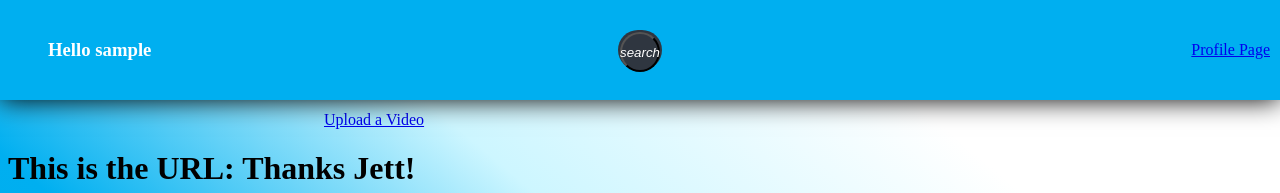
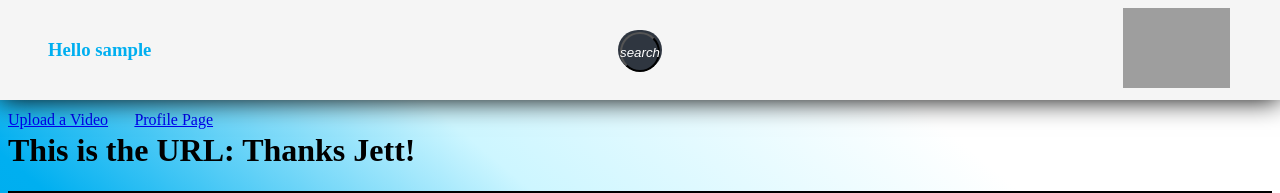
Before and after one commit to CSE106-FinalProject/GamerHub, a Flask app: page /dashboard in a window 1280 px wide. Shown: the top 193 px of the page. Run offline with Flask 2, Linux system fonts and the light colour scheme; the visitor is signed in with stand-in values (Sample User, id 1); data comes from the database, SQL or seed files in the repository; grey boxes are pictures that could not be loaded.

Commit message:
header color change and icon added

```diff
--- a/static/dashboard.css
+++ b/static/dashboard.css
@@ -2,9 +2,10 @@ header img {
   height: 80px;
   margin-left: 40px;
 }
+
 body {
   height: 3000px;
-    background: linear-gradient(400deg, #007BB8 0%, #00AFF0 70%, #CDF6FF 80%,white 90%);
+  background: linear-gradient(400deg, #007BB8 0%, #00AFF0 70%, #CDF6FF 80%, white 90%);
 }
 
 
@@ -13,7 +14,7 @@ main {
 }
 
 header {
-    background-color: #00AFF0;
+  background-color: whitesmoke;
   position: fixed;
   top: 0;
   left: 0;
@@ -23,8 +24,12 @@ header {
   align-items: center;
   justify-content: space-between;
   flex: 1;
-    color: white;
+  color: #00AFF0;
   box-shadow: 0 0 25px 0 black;
+}
+
+.icon{
+  padding-right: 50px;
 }
 
 header h3 {
@@ -43,7 +48,7 @@ header h3 {
   position: absolute;
   top: 10%;
   left: 50%;
-    transform:  translate(-50%,50%);
+  transform: translate(-50%, 50%);
   background: #2f3640;
   height: 40px;
   border-radius: 40px;
@@ -51,14 +56,14 @@ header h3 {
 
 }
 
-.searchBox:hover > .searchInput {
+.searchBox:hover>.searchInput {
   width: 240px;
   padding: 0 6px;
 }
 
-.searchBox:hover > .searchButton {
+.searchBox:hover>.searchButton {
   background: #00AFF0;
-  color : whitesmoke;
+  color: whitesmoke;
 }
 
 .searchButton {
@@ -75,10 +80,10 @@ header h3 {
 }
 
 .searchInput {
-    border:none;
+  border: none;
   background: none;
-    outline:none;
-    float:left;
+  outline: none;
+  float: left;
   padding: 0;
   color: white;
   font-size: 16px;
@@ -89,7 +94,7 @@ header h3 {
 }
 
 @media screen and (max-width: 620px) {
-.searchBox:hover > .searchInput {
+  .searchBox:hover>.searchInput {
     width: 150px;
     padding: 0 6px;
   }
@@ -141,18 +146,10 @@ header h3 {
   border: 1px solid black;
 }
 
-    .profile {
-        display: flex;
-        flex-direction: column;
-        align-items: flex-end;
-        justify-content: flex-end;
-        margin: 0 10px;
-        width: 50%;
-    }
-    .video-container-up{
+.video-container-up {
   margin: 0 auto;
-        width: 50%;
-
+  width: 10%;
+  float: left;
 }
 
 .button {
@@ -165,6 +162,7 @@ header h3 {
   display: inline-block;
   font-size: 16px;
 }
+
 .button:hover {
   background-color: #007BB8;
 }
--- a/templates/dashboard.html
+++ b/templates/dashboard.html
@@ -23,10 +23,8 @@
             </button>
         </div>
 
-
-        <div class="profile">
-        <a href="{{url_for('profile')}}">Profile Page</a>
-
+        <div class="icon">
+            <img src="https://cdn.discordapp.com/attachments/1041461820973658202/1052537556681629696/Copy_of_Gamers.png" alt="">
         </div>
 
 
@@ -42,8 +40,13 @@
 
 
     <div class="video-container-up">
-    <a href="{{url_for('upload')}}">Upload a Video</a>
-</div>
+        <a href="{{url_for('upload')}}">Upload a Video</a>
+    </div>
+
+    <div class="video-container-up">
+        <a href="{{url_for('profile')}}">Profile Page</a>
+
+    </div>
 
     <h1> This is the URL: Thanks Jett! {{ uploadURL }}</h1>
 
@@ -53,7 +56,9 @@
 
     {% set professions = ["Valorant","Minecraft","APEX","OW2","Fortnite","Call of Duty"] %}
 
-    {% set videos = ["https://www.youtube.com/embed/dQw4w9WgXcQ", "https://www.youtube.com/embed/dQw4w9WgXcQ", "https://www.youtube.com/embed/dQw4w9WgXcQ", "https://www.youtube.com/embed/dQw4w9WgXcQ", "https://www.youtube.com/embed/dQw4w9WgXcQ","https://www.youtube.com/embed/dQw4w9WgXcQ"] %}
+    {% set videos = ["https://www.youtube.com/embed/dQw4w9WgXcQ", "https://www.youtube.com/embed/dQw4w9WgXcQ",
+    "https://www.youtube.com/embed/dQw4w9WgXcQ", "https://www.youtube.com/embed/dQw4w9WgXcQ",
+    "https://www.youtube.com/embed/dQw4w9WgXcQ","https://www.youtube.com/embed/dQw4w9WgXcQ"] %}
 
 
     {% set gamer = ["Rodlowkey","Jett","Palomitas","Thant","Hermana","Namor"] %}
@@ -66,10 +71,12 @@
         <div class="flex-item-left">
             <div class="card">
                 <h4><b>{{names[i]}}</b></h4>
-                <iframe width="560" height="315" src="{{videos[i]}}" title="YouTube video player" frameborder="0" allow="accelerometer; autoplay; clipboard-write; encrypted-media; gyroscope; picture-in-picture" allowfullscreen></iframe>
+                <iframe width="560" height="315" src="{{videos[i]}}" title="YouTube video player" frameborder="0"
+                    allow="accelerometer; autoplay; clipboard-write; encrypted-media; gyroscope; picture-in-picture"
+                    allowfullscreen></iframe>
                 <div class="container">
-                <button class="button">{{professions[i]}}</button>
-                <p>GamerTag: {{gamer[i]}}</p>
+                    <button class="button">{{professions[i]}}</button>
+                    <p>GamerTag: {{gamer[i]}}</p>
                 </div>
             </div>
         </div>
```
Lines whose indentation alone changed are shown as unchanged.
